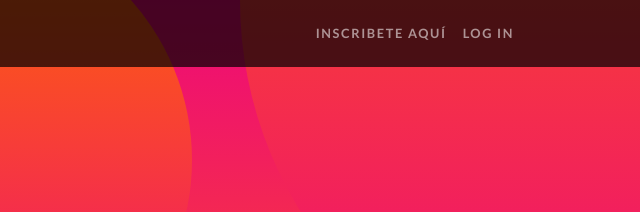
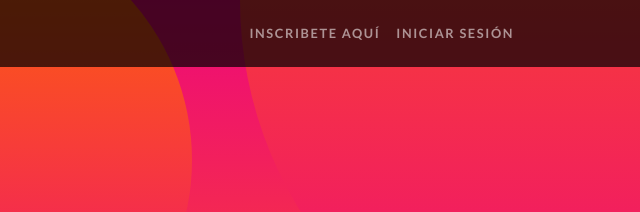
Before and after one commit to LizbethCastillo/PRIMEROSAUXILIOSUNT, a plain HTML site: page index.html in a window 1280 px wide. Shown: the top 212 px of the page, 640-1280 px from the left. Drawn offline with nearby package versions, Linux system fonts and the light colour scheme.

Commit message:
Update index.html

```diff
--- a/index.html
+++ b/index.html
@@ -24,7 +24,7 @@
                 <div class="collapse navbar-collapse" id="navbarResponsive">
                     <ul class="navbar-nav ms-auto">
                         <li class="nav-item"><a class="nav-link" href="#!">INSCRIBETE AQUÍ</a></li>
-                        <li class="nav-item"><a class="nav-link" href="#!">Log In</a></li>
+                        <li class="nav-item"><a class="nav-link" href="#!">INICIAR SESIÓN</a></li>
                     </ul>
                 </div>
             </div>
```
